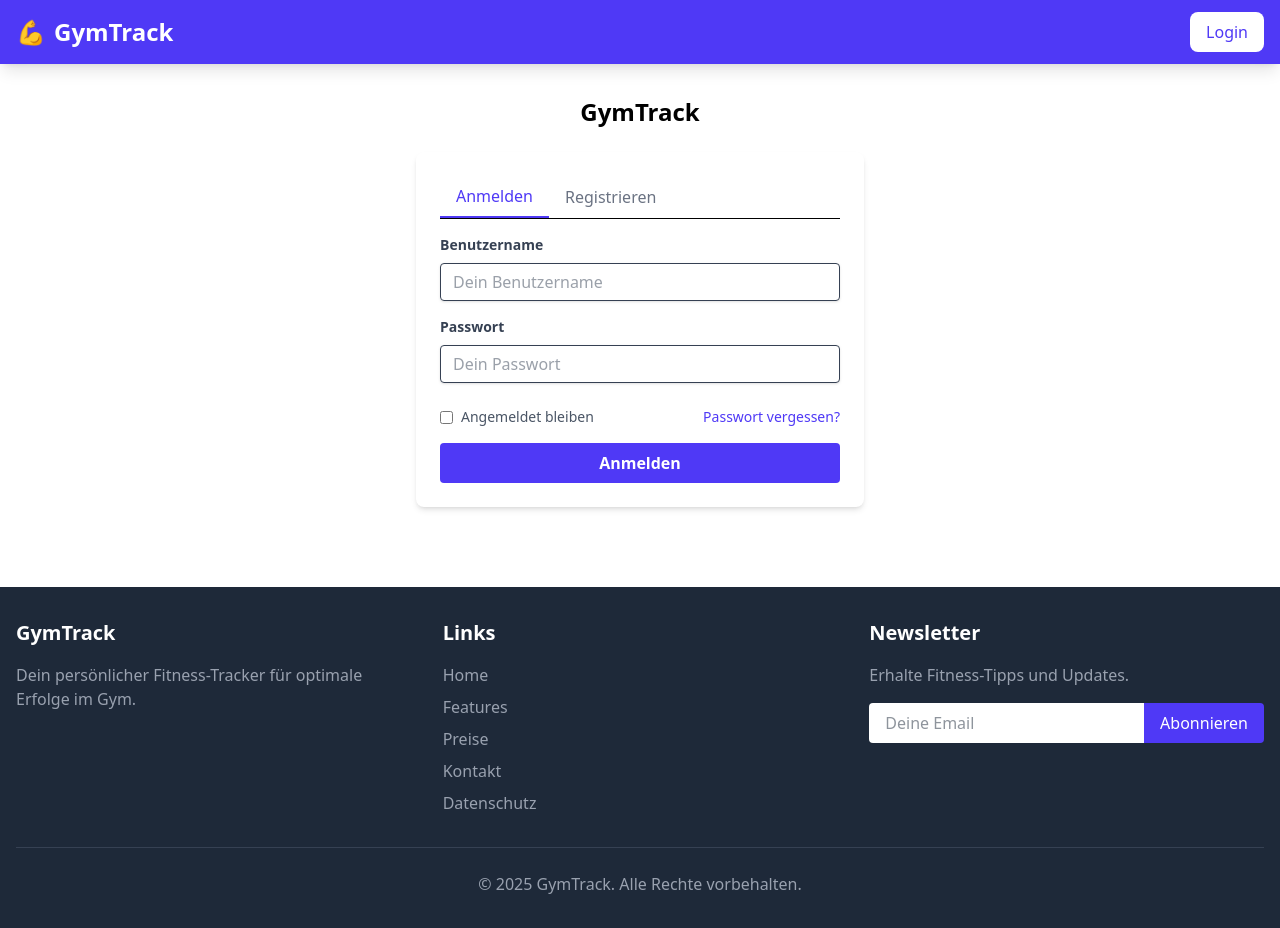
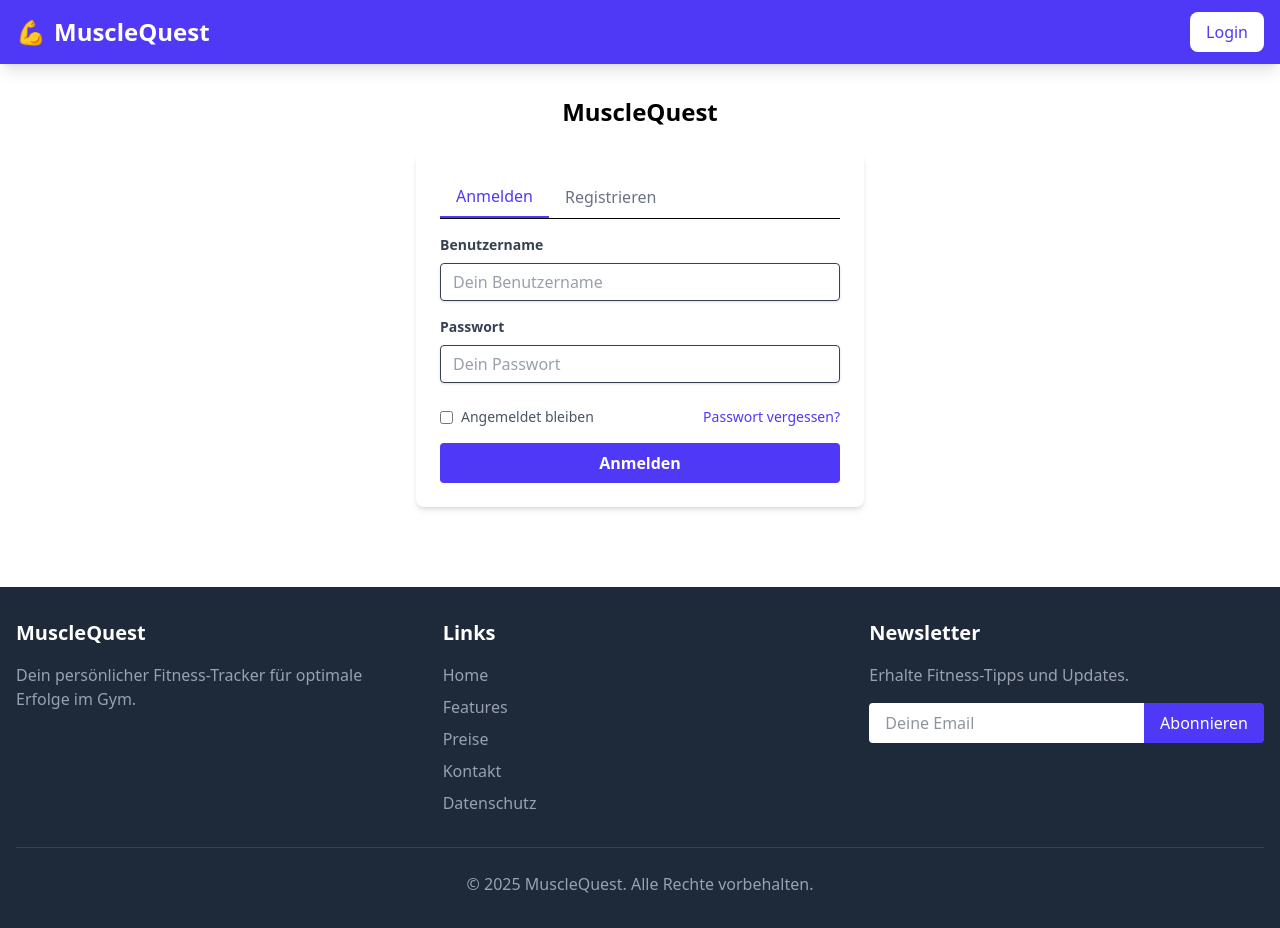
Before and after one commit to TimTrvc/GymTrackerWeb, a React (Vite) app in the folder gym-progress-tracker/frontend/: page /login in a window 1280 px wide. Built offline with nearby package versions, Linux system fonts and the light colour scheme; no server answers.

Commit message:
named to MucleQuest

```diff
--- a/gym-progress-tracker/frontend/src/components/layout/Footer.jsx
+++ b/gym-progress-tracker/frontend/src/components/layout/Footer.jsx
@@ -98,7 +98,7 @@ const Footer = () => {
    */
   const InfoSection = () => (
     <div>
-      <h4 className="text-xl font-bold mb-4">GymTrack</h4>
+      <h4 className="text-xl font-bold mb-4">MuscleQuest</h4>
       <p className="text-gray-400">Dein persönlicher Fitness-Tracker für optimale Erfolge im Gym.</p>
     </div>
   );
@@ -153,7 +153,7 @@ const Footer = () => {
    */
   const CopyrightSection = () => (
     <div className="border-t border-gray-700 mt-8 pt-6 text-center text-gray-400">
-      <p>&copy; {new Date().getFullYear()} GymTrack. Alle Rechte vorbehalten.</p>
+      <p>&copy; {new Date().getFullYear()} MuscleQuest. Alle Rechte vorbehalten.</p>
     </div>
   );
 
--- a/gym-progress-tracker/frontend/src/components/layout/Navbar.jsx
+++ b/gym-progress-tracker/frontend/src/components/layout/Navbar.jsx
@@ -76,7 +76,7 @@ const Navbar = () => {
   // UI-Komponenten nach Funktionalität getrennt (Single Responsibility)
   const Logo = () => (
     <Link to="/" className="text-2xl font-bold text-white flex items-center" aria-label="Zur Startseite">
-      <span className="mr-2" role="img" aria-label="Muskel-Emoji">💪</span> GymTrack
+      <span className="mr-2" role="img" aria-label="Muskel-Emoji">💪</span> MuscleQuest
     </Link>
   );
 
--- a/gym-progress-tracker/frontend/src/components/routing/AppRoutes.jsx
+++ b/gym-progress-tracker/frontend/src/components/routing/AppRoutes.jsx
@@ -23,11 +23,13 @@ const AppRoutes = () => {
     <Routes>
       <Route path="/" element={<Home />} />
       <Route path="/login" element={<Login />} />
-      <Route path="/workouts" element={withPrivateRoute(Workouts)} />      <Route path="/exercises" element={withPrivateRoute(Exercises)} />
+      <Route path="/workouts" element={withPrivateRoute(Workouts)} />
+      <Route path="/exercises" element={withPrivateRoute(Exercises)} />
       <Route path="/contact" element={withPrivateRoute(Contact)} />
       <Route path="/prices" element={withPrivateRoute(Prices)} />
       <Route path="/features" element={withPrivateRoute(Features)} />
-      <Route path="/nutrition" element={withPrivateRoute(Nutrition)} />      <Route path="/body" element={withPrivateRoute(Body)} />
+      <Route path="/nutrition" element={withPrivateRoute(Nutrition)} />
+      <Route path="/body" element={withPrivateRoute(Body)} />
       <Route path="/avatar" element={withPrivateRoute(Avatar)} />
       <Route path="/profile" element={withPrivateRoute(Profile)} />
       <Route path="/statistics" element={withPrivateRoute(Statistics)} />
--- a/gym-progress-tracker/frontend/src/pages/Home.jsx
+++ b/gym-progress-tracker/frontend/src/pages/Home.jsx
@@ -96,7 +96,7 @@ const Home = () => {
 
   const testimonials = [
     {
-      quote: "GymTrack hat mir geholfen, meine Workouts zu strukturieren und meinen Fortschritt zu visualisieren.",
+      quote: "MuscleQuest hat mir geholfen, meine Workouts zu strukturieren und meinen Fortschritt zu visualisieren.",
       name: "Max M.",
       role: "Fitness-Enthusiast"
     },
@@ -111,7 +111,7 @@ const Home = () => {
     <>
       <HeroSection
         title="Verfolge deinen Fitness-Fortschritt"
-        subtitle="Mit GymTrack kannst du deine Workouts protokollieren, Fortschritte verfolgen und deine Fitnessziele erreichen."
+        subtitle="Mit MuscleQuest kannst du deine Workouts protokollieren, Fortschritte verfolgen und deine Fitnessziele erreichen."
         button={
           !isAuthenticated && (
             <Link
@@ -272,7 +272,7 @@ const Home = () => {
               <div className="container mx-auto px-4">
                 <div className="flex flex-col lg:flex-row items-center">
                   <div className="lg:w-1/2 mb-8 lg:mb-0 lg:pr-12">
-                    <h2 className="text-3xl font-bold mb-6 text-gray-800">Warum GymTrack?</h2>
+                    <h2 className="text-3xl font-bold mb-6 text-gray-800">Warum MuscleQuest?</h2>
                     <ul className="space-y-4">
                       <li className="flex items-start">
                         <svg className="h-6 w-6 text-green-500 mr-3" fill="none" viewBox="0 0 24 24" stroke="currentColor">
@@ -349,7 +349,7 @@ const Home = () => {
             <div className="bg-indigo-700 text-white p-12 rounded-xl shadow-lg text-center mb-12">
               <h2 className="text-3xl font-bold mb-6">Bereit deine Fitness auf das nächste Level zu bringen?</h2>
               <p className="text-lg mb-8 max-w-2xl mx-auto">
-                Melde dich noch heute an und starte deinen Weg zu einem gesünderen und fitteren Leben mit GymTrack!
+                Melde dich noch heute an und starte deinen Weg zu einem gesünderen und fitteren Leben mit MuscleQuest!
               </p>
               <Link
                 to="/login"
@@ -364,7 +364,7 @@ const Home = () => {
               <div className="md:w-1/2 mb-8 md:mb-0">
                 <h2 className="text-2xl font-bold mb-4 text-gray-800">Überall nutzbar</h2>
                 <p className="text-gray-600 mb-6">
-                  GymTrack funktioniert auf allen Geräten - egal ob am Computer zuhause oder unterwegs auf dem Smartphone.
+                  MuscleQuest funktioniert auf allen Geräten - egal ob am Computer zuhause oder unterwegs auf dem Smartphone.
                 </p>
               </div>
               <div className="md:w-1/2 flex justify-center">
--- a/gym-progress-tracker/frontend/src/pages/Login.jsx
+++ b/gym-progress-tracker/frontend/src/pages/Login.jsx
@@ -36,7 +36,7 @@ const Login = () => {
 
   return (
     <div className="container mx-auto px-4 py-8">
-      <h1 className="text-2xl font-bold text-center mb-6">GymTrack</h1>
+      <h1 className="text-2xl font-bold text-center mb-6">MuscleQuest</h1>
 
       {error && (
         <div className="bg-red-100 border border-red-400 text-red-700 px-4 py-3 rounded mb-4 text-center">
```
Also changed, not shown: 1 other file (tests, documents, lock files or other folders).
